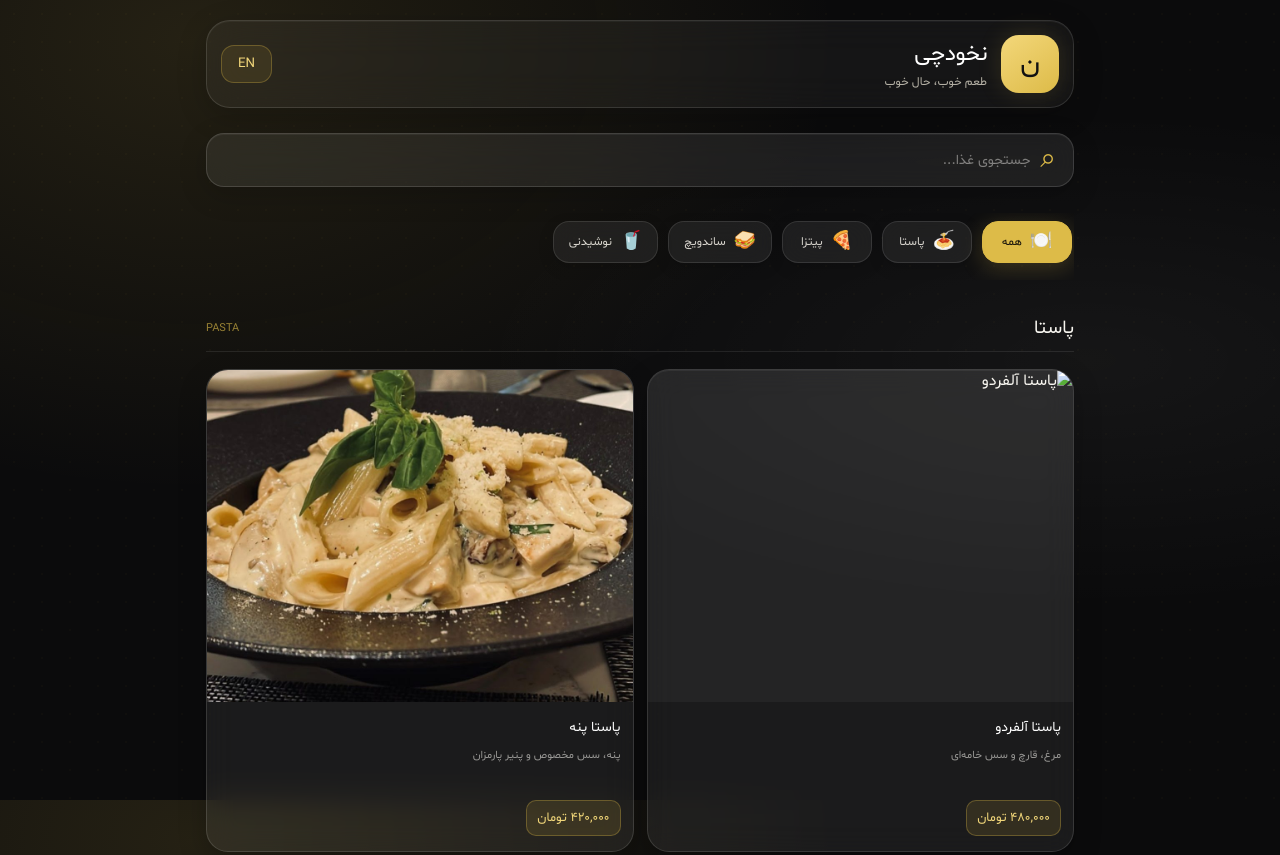
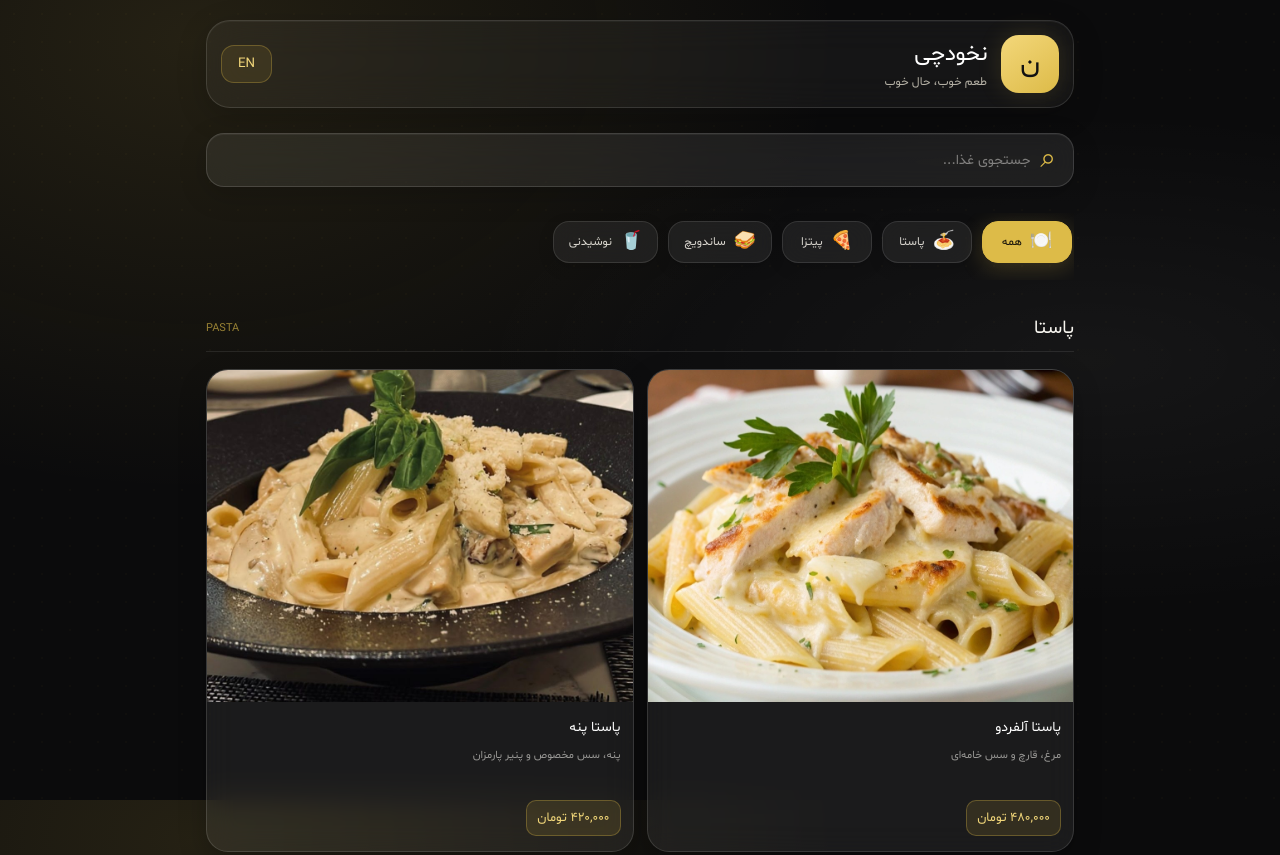
Before and after one commit to nokhodchi-menu/nokhodchi-menu.github.io, a plain HTML site: page index.html in a window 1280 px wide. Shown: the top 855 px of the page. Drawn offline with Linux system fonts and the light colour scheme.

Commit message:
Update index.html

```diff
--- a/index.html
+++ b/index.html
@@ -106,7 +106,7 @@
 
           <div class="food-image">
             <img
-              src="images/pasta1.jpg"
+              src="images/Pasta Alfredo.jpg"
               alt="پاستا آلفردو"
               loading="lazy"
             >
```
